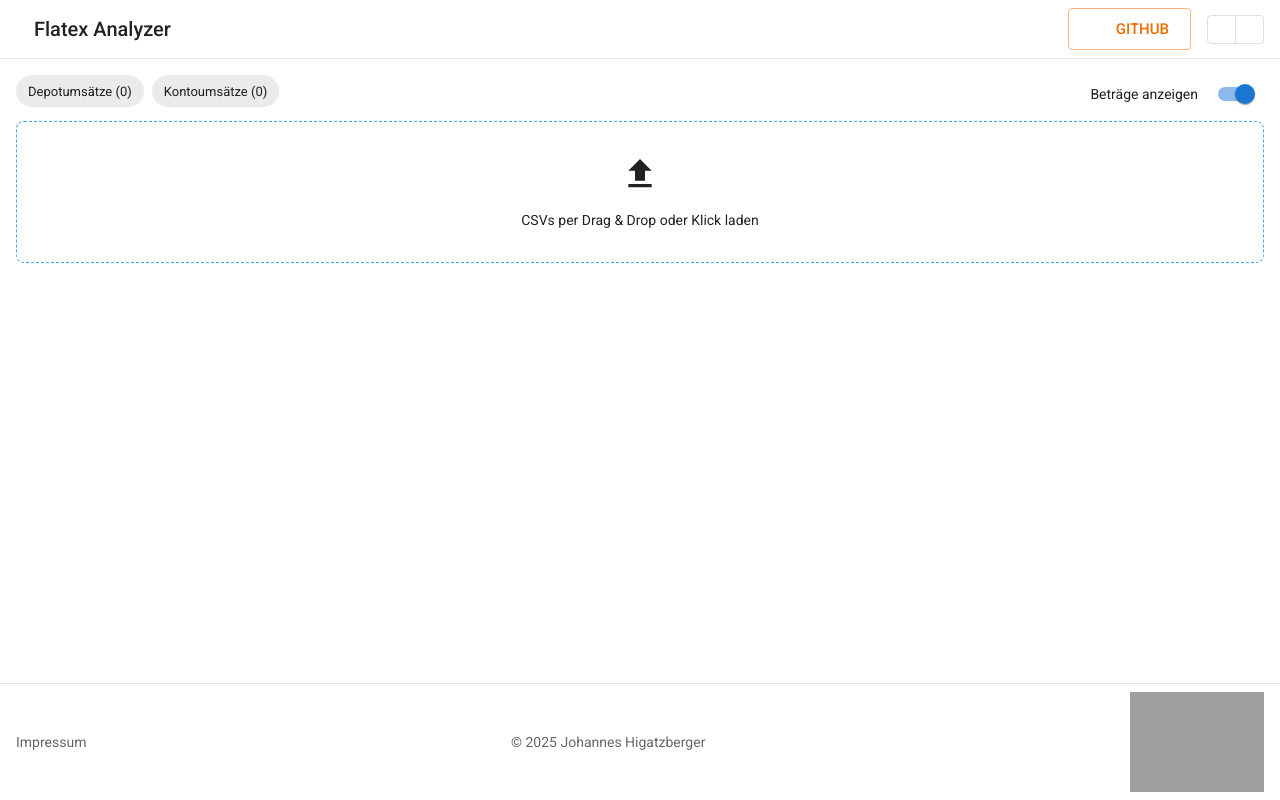
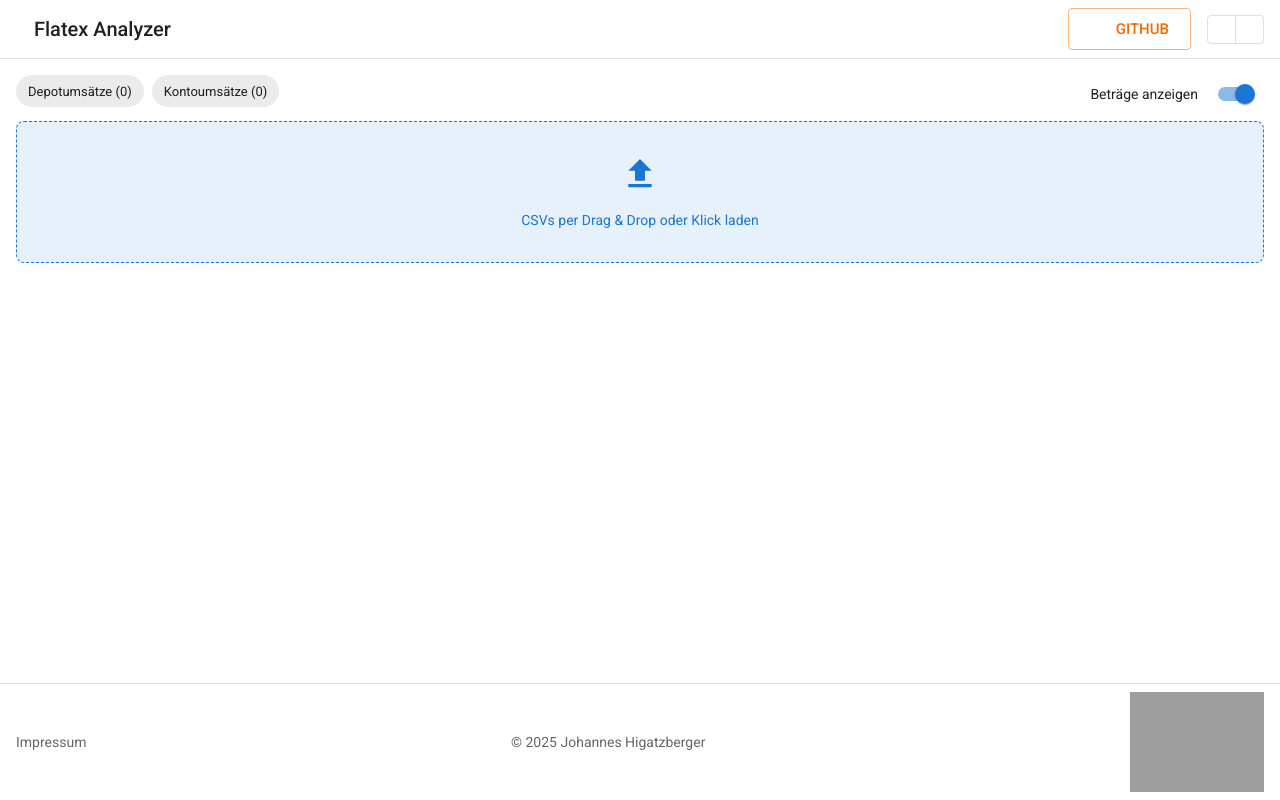
Before and after one commit to jhigatzberger/flatex-analyzer, a Next.js app: page /dashboard in a window 1280 px wide. Built offline with nearby package versions, Linux system fonts and the light colour scheme; no server answers; grey boxes are pictures that could not be loaded; some icons are missing; what @mui/material-nextjs would draw is missing.

Commit message:
style: csv uploader styling blue

```diff
--- a/src/app/components/csv-upload.tsx
+++ b/src/app/components/csv-upload.tsx
@@ -61,20 +61,19 @@ export default function CsvDropzoneUploader({
         padding: 4,
         textAlign: "center",
         cursor: "pointer",
-        backdropFilter: "blur(20px)",
         transition: "all 0.3s ease",
         width: "100%",
+        backgroundColor: alpha(palette.primary.main, 0.1),
         "&:hover": {
-          backdropFilter: "blur(10px)", // less blur
-          borderColor: palette.primary.dark, // darker border
+          backgroundColor: alpha(palette.primary.main, 0.2),
         },
       }}
       borderRadius={2}
-      border={`${palette.primary.light} 1px dashed`}
+      border={`${palette.primary.main} 1px dashed`}
     >
       <input {...getInputProps()} />
-      <FileUpload sx={{ fontSize: 40, color: "text.primary" }} />
-      <Typography variant="body2" color="text.primary" mt={2}>
+      <FileUpload color="primary" sx={{ fontSize: 40 }} />
+      <Typography variant="body2" color="primary" mt={2}>
         {isDragActive
           ? "CSVs ablegen..."
           : "CSVs per Drag & Drop oder Klick laden"}
```
